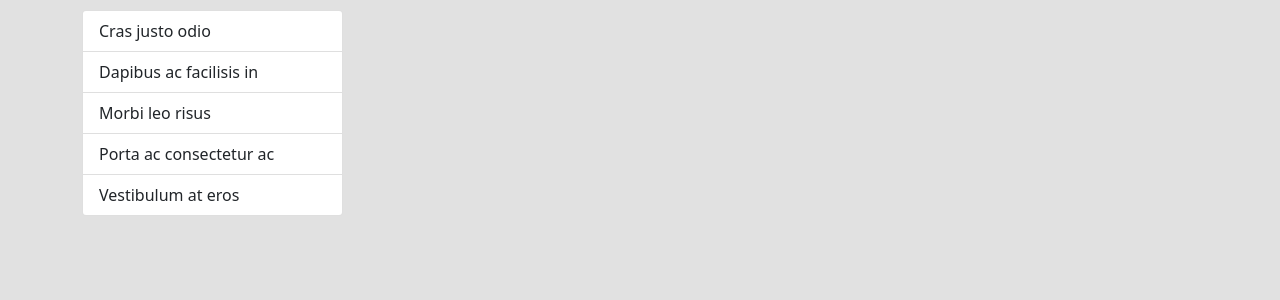
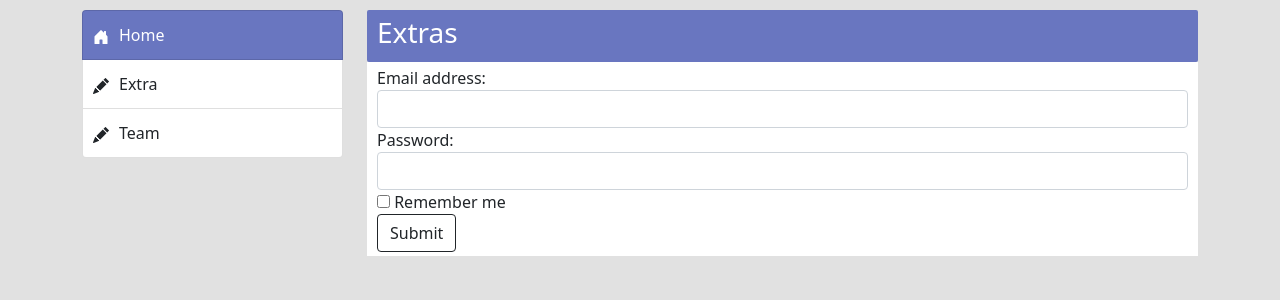
Before and after one commit to Gabriel-Spinola/My-Programming-Portfolio-Website, a PHP site: page / in a window 1280 px wide. Shown: the part 162-462 px from the top of the page. Run offline with PHP 8.4, Linux system fonts and the light colour scheme.

Commit message:
Add Main Form, Breadcrumb and list group

```diff
--- a/Admin/css/style.css
+++ b/Admin/css/style.css
@@ -34,17 +34,48 @@ header p {
     position: relative;
 }
 
-section ol.breadcrumb
-{
+section ol.breadcrumb {
     background-color: white;
     padding: 8px 10px;
     margin: 10px 0;
     border-radius: 5px;
 }
 
-section il.breadcrumb-item a
-{
-    text-decoration: none !important;
+section li.list-group-title {
+    background-color: #6976c0;
+    color: white;
+    padding: 15px 10px;
+}
+
+section ul.list-group .list-group-home {
+    position: relative;
+    margin-right: 10px;
+}
+
+section ul.list-group .list-group-item {
+    padding: 12px 10px;
+}
+
+section ul.list-group .list-group-icon {
+    position: relative;
+    margin-right: 10px;
+}
+
+section div.panel-heading {
+    background-color: #6976c0;
+    border-radius: 2px;
+    padding: 4px 10px;
+    color: white;
+}
+
+section div.panel-heading h3 {
+    position: relative;
+    padding-top: 2px;
+}
+
+section div.panel-body {
+    background-color: white;
+    padding: 4px 10px;
 }
 
 @media screen and (max-width: 1000px) {
--- a/Admin/index.php
+++ b/Admin/index.php
@@ -116,11 +116,17 @@
 
                         <ul class="list-group">
 
-                            <li class="list-group-item">Cras justo odio</li>
-                            <li class="list-group-item">Dapibus ac facilisis in</li>
-                            <li class="list-group-item">Morbi leo risus</li>
-                            <li class="list-group-item">Porta ac consectetur ac</li>
-                            <li class="list-group-item">Vestibulum at eros</li>
+                            <li class="list-group-item list-group-title"><svg xmlns="http://www.w3.org/2000/svg" width="16" height="16" fill="currentColor" class="bi bi-house-door-fill list-group-home" viewBox="0 0 16 16">
+                                <path d="M6.5 14.5v-3.505c0-.245.25-.495.5-.495h2c.25 0 .5.25.5.5v3.5a.5.5 0 0 0 .5.5h4a.5.5 0 0 0 .5-.5v-7a.5.5 0 0 0-.146-.354L13 5.793V2.5a.5.5 0 0 0-.5-.5h-1a.5.5 0 0 0-.5.5v1.293L8.354 1.146a.5.5 0 0 0-.708 0l-6 6A.5.5 0 0 0 1.5 7.5v7a.5.5 0 0 0 .5.5h4a.5.5 0 0 0 .5-.5z"/>
+                            </svg>Home</li>
+
+                            <li class="list-group-item"><svg xmlns="http://www.w3.org/2000/svg" width="16" height="16" fill="currentColor" class="bi bi-pencil-fill list-group-icon" viewBox="0 0 16 16">
+                                <path d="M12.854.146a.5.5 0 0 0-.707 0L10.5 1.793 14.207 5.5l1.647-1.646a.5.5 0 0 0 0-.708l-3-3zm.646 6.061L9.793 2.5 3.293 9H3.5a.5.5 0 0 1 .5.5v.5h.5a.5.5 0 0 1 .5.5v.5h.5a.5.5 0 0 1 .5.5v.5h.5a.5.5 0 0 1 .5.5v.207l6.5-6.5zm-7.468 7.468A.5.5 0 0 1 6 13.5V13h-.5a.5.5 0 0 1-.5-.5V12h-.5a.5.5 0 0 1-.5-.5V11h-.5a.5.5 0 0 1-.5-.5V10h-.5a.499.499 0 0 1-.175-.032l-.179.178a.5.5 0 0 0-.11.168l-2 5a.5.5 0 0 0 .65.65l5-2a.5.5 0 0 0 .168-.11l.178-.178z"/>
+                            </svg>Extra</li>
+
+                            <li class="list-group-item"><svg xmlns="http://www.w3.org/2000/svg" width="16" height="16" fill="currentColor" class="bi bi-pencil-fill list-group-icon" viewBox="0 0 16 16">
+                                <path d="M12.854.146a.5.5 0 0 0-.707 0L10.5 1.793 14.207 5.5l1.647-1.646a.5.5 0 0 0 0-.708l-3-3zm.646 6.061L9.793 2.5 3.293 9H3.5a.5.5 0 0 1 .5.5v.5h.5a.5.5 0 0 1 .5.5v.5h.5a.5.5 0 0 1 .5.5v.5h.5a.5.5 0 0 1 .5.5v.207l6.5-6.5zm-7.468 7.468A.5.5 0 0 1 6 13.5V13h-.5a.5.5 0 0 1-.5-.5V12h-.5a.5.5 0 0 1-.5-.5V11h-.5a.5.5 0 0 1-.5-.5V10h-.5a.499.499 0 0 1-.175-.032l-.179.178a.5.5 0 0 0-.11.168l-2 5a.5.5 0 0 0 .65.65l5-2a.5.5 0 0 0 .168-.11l.178-.178z"/>
+                        </svg>Team</li>
 
                         </ul><!--list-group-->
 
@@ -128,7 +134,45 @@
 
                     <div class="col-md-9">
 
+                        <div class="panel panel-default">
 
+                            <div class="panel-heading">
+
+                                <h3>Extras</h3>
+
+                            </div><!--panel-heading-->
+
+                            <div class="panel-body">
+
+                                <form action="index.php">
+
+                                    <div class="form-group">
+
+                                        <label for="email">Email address:</label>
+                                        <input type="email" class="form-control" id="email">
+
+                                    </div><!--form-group-->
+
+                                    <div class="form-group">
+
+                                        <label for="pwd">Password:</label>
+                                        <input type="password" class="form-control" id="pwd">
+
+                                    </div><!--form-group-->
+
+                                    <div class="checkbox">
+
+                                        <label><input type="checkbox"> Remember me</label>
+
+                                    </div><!--checkboc-->
+
+                                    <button type="submit" class="btn btn-outline-dark">Submit</button>
+
+                                </form>
+
+                            </div><!--panel-body-->
+
+                        </div><!--panel-default-->
 
                     </div><!--col-md-9-->
 
```
